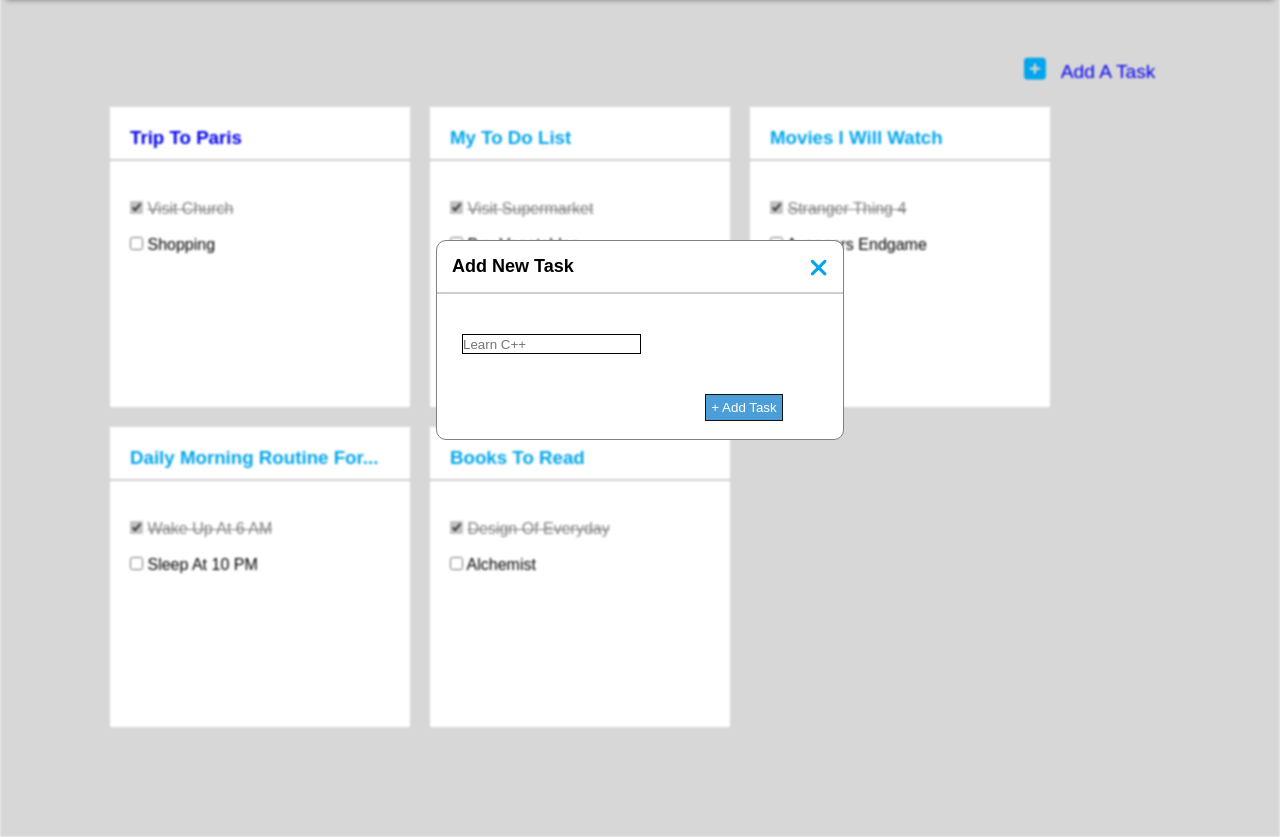
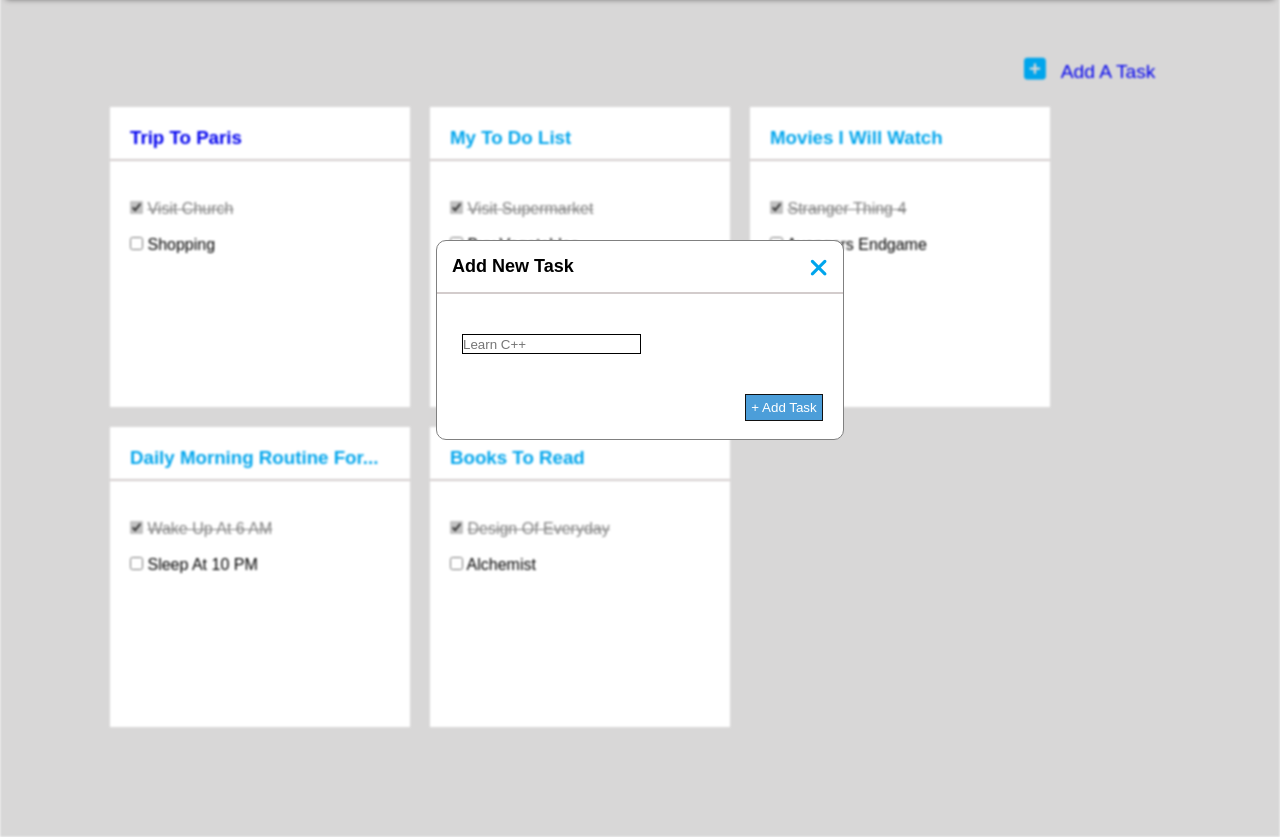
Before and after one commit to ShkAmina/CSS-Project, a plain HTML site: page add.html in a window 1280 px wide. Shown: the part 60-897 px from the top of the page. Drawn offline with Linux system fonts and the light colour scheme.

Commit message:
Update style2.css

```diff
--- a/style2.css
+++ b/style2.css
@@ -36,7 +36,7 @@
 
 }
 input#go{
-    margin-left: 19em;
+    margin-left: 22em;
 
     padding: 5px;
     background-color: #4c9ed9;
```
